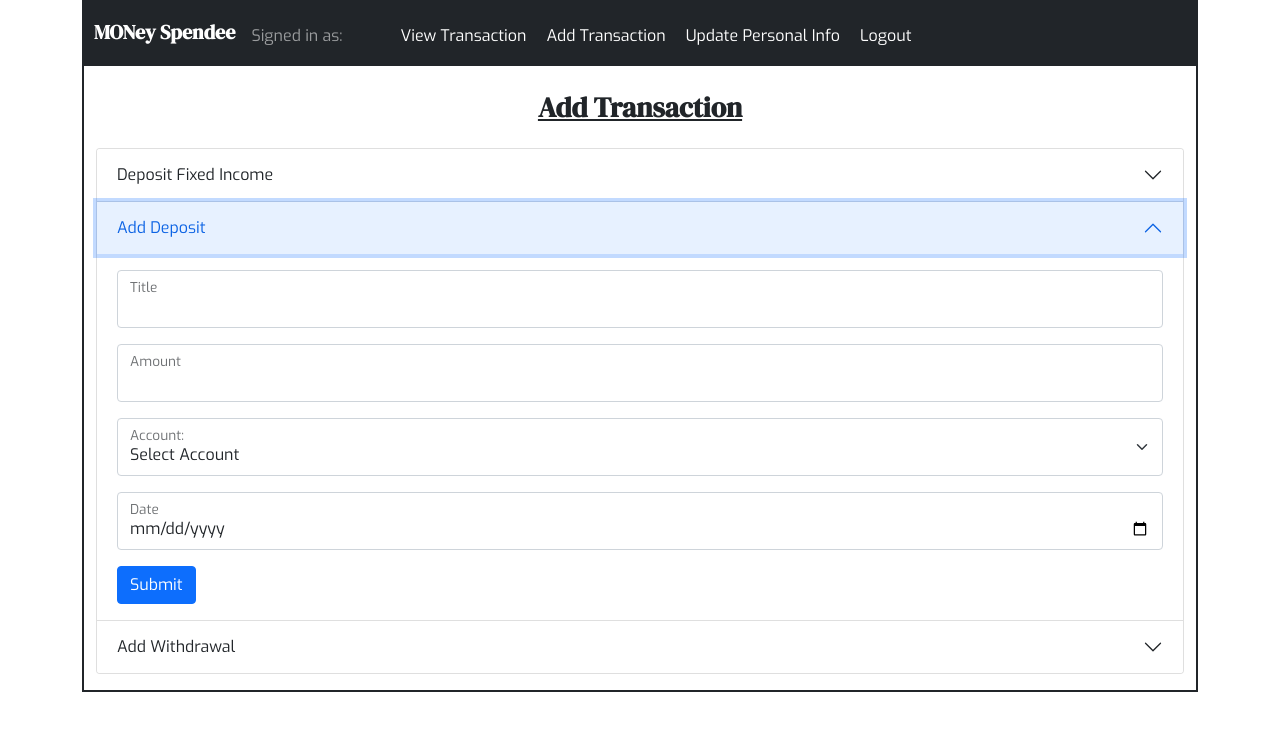
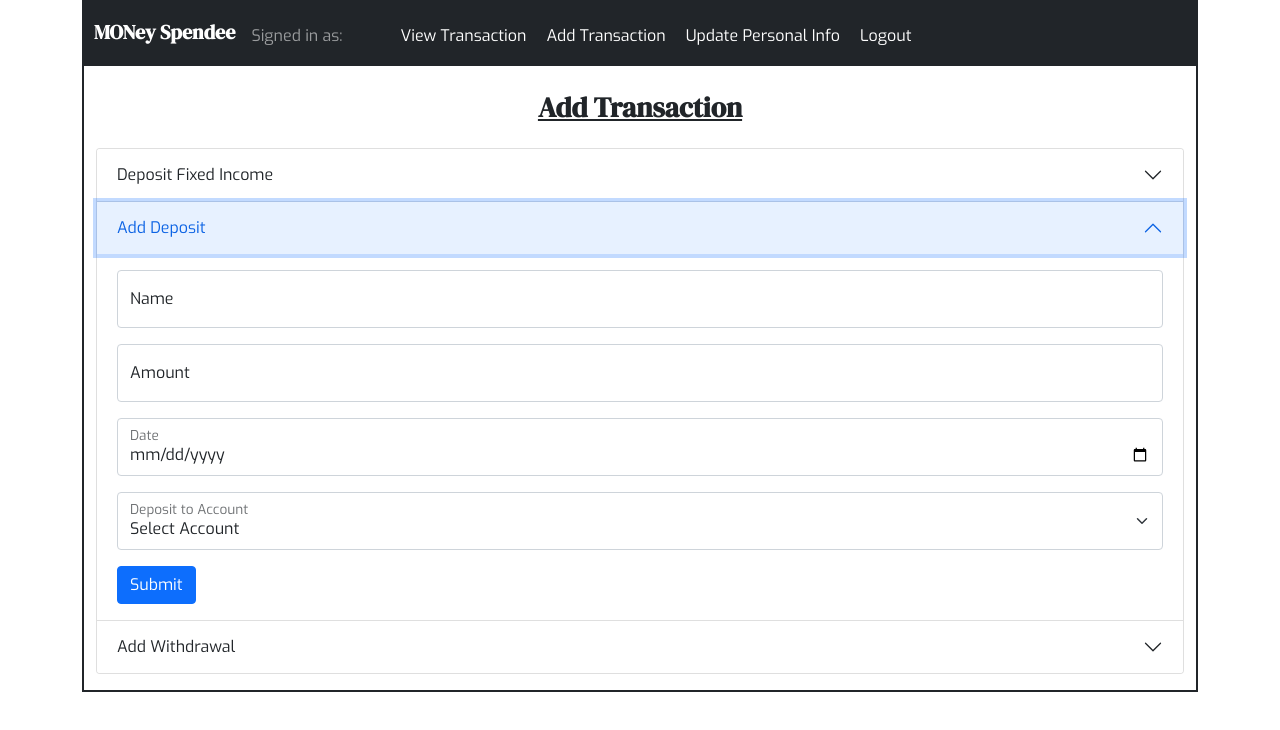
Before and after one commit to chonnikan-aue/money-spendee-client, a React (Create React App) app: page /add-transaction in a window 1280 px wide. Both pictures are taken after a click on the button "Add Deposit". Shown: the top 730 px of the page. Built offline with nearby package versions, Linux system fonts and the light colour scheme.

Commit message:
complete AddDepositTransaction component

```diff
--- a/src/components/AddDepositTransaction/AddDepositTransaction.js
+++ b/src/components/AddDepositTransaction/AddDepositTransaction.js
@@ -1,61 +1,65 @@
-import React, { useState } from "react"
-import axios from "axios"
-import { Container } from 'reactstrap';
-import { Form, Button, FloatingLabel } from 'react-bootstrap';
+import React, { useState } from "react";
+import axios from "axios";
+import { Form, Button, FloatingLabel } from "react-bootstrap";
 
 const AddDepositTransaction = (props) => {
-  const userId = props.userData.id
+  const [data, setData] = useState({});
 
-  const [data, setData] = useState({
-    userId: userId
-  })
-
-  const handleChange = e => {
-    let value = e.target.value;
-    if (e.target.name === 'amount') {
-      value = parseInt(value, 10);
-    }
+  const handleChange = (e) => {
     setData((prevState) => ({
       ...prevState,
-      [e.target.name]: value,
+      [e.target.name]: e.target.value,
       userId: props.userData.id,
     }));
-  }
+  };
 
-  const handleSubmit = e => {
+  const handleSubmit = (e) => {
     e.preventDefault();
     let token = localStorage.getItem("jwt");
-    axios.post(`http://localhost:3001/deposit/user/${props.userData.id}`, data,
-      {
+    axios
+      .post(`http://localhost:3001/deposit/user/${props.userData.id}`, data, {
         headers: { Authorization: `Bearer ${token}` },
       })
-      .then(res => {
+      .then((res) => {
         props.getUserData();
         alert("Transaction has been deposited.");
       })
-      .catch(err => {
-        console.log(err)
-      })
-  }
+      .catch((err) => {
+        console.log(err);
+      });
+  };
 
   return (
     <Form onSubmit={handleSubmit}>
-        <FloatingLabel label="Title" className="mb-3">
+      <FloatingLabel label="Name" className="mb-3">
         <Form.Control
           name="name"
           type="text"
+          placeholder="Name"
           onChange={handleChange}
+          required
         />
       </FloatingLabel>
       <FloatingLabel label="Amount" className="mb-3">
         <Form.Control
           name="amount"
-            type="text"
+          type="number"
+          min={0.01}
+          step="any"
+          placeholder="Amount"
           onChange={handleChange}
+          required
         />
       </FloatingLabel>
-
-        <FloatingLabel label="Account:" className="mb-3">
+      <FloatingLabel label="Date" className="mb-3">
+        <Form.Control
+          name="date"
+          type="date"
+          onChange={handleChange}
+          required
+        />
+      </FloatingLabel>
+      <FloatingLabel label="Deposit to Account" className="mb-3">
         <Form.Select name="typeId" onChange={handleChange} required>
           <option value="">Select Account</option>
           {props.userData.DepositTypes
@@ -67,19 +71,11 @@ const AddDepositTransaction = (props) => {
             : null}
         </Form.Select>
       </FloatingLabel>
+      <Button color="primary" type="submit">
+        Submit
+      </Button>
+    </Form>
+  );
+};
 
-        <FloatingLabel label="Date" className="mb-3">
-        <Form.Control
-          name="date"
-          type="date"
-          onChange={handleChange}
-          required
-        />
-      </FloatingLabel>
-
-        <Button color="primary" type="submit">Submit</Button>
-      </Form>
-  )
-}
-
-export default AddDepositTransaction
+export default AddDepositTransaction;
--- a/src/components/DepositFixedIncome/DepositFixedIncome.js
+++ b/src/components/DepositFixedIncome/DepositFixedIncome.js
@@ -40,7 +40,7 @@ const DepositFixedIncome = (props) => {
           placeholder="Name"
           onChange={handleChange}
           defaultValue="Fixed Income"
-          disabled={true}
+          disabled
         />
       </FloatingLabel>
       <FloatingLabel label="Amount" className="mb-3">
@@ -50,7 +50,7 @@ const DepositFixedIncome = (props) => {
           placeholder="Amount"
           onChange={handleChange}
           defaultValue={props.userData.fixedIncome}
-          disabled={true}
+          disabled
         />
       </FloatingLabel>
       <FloatingLabel label="Date" className="mb-3">
```
Lines whose indentation alone changed are shown as unchanged.
